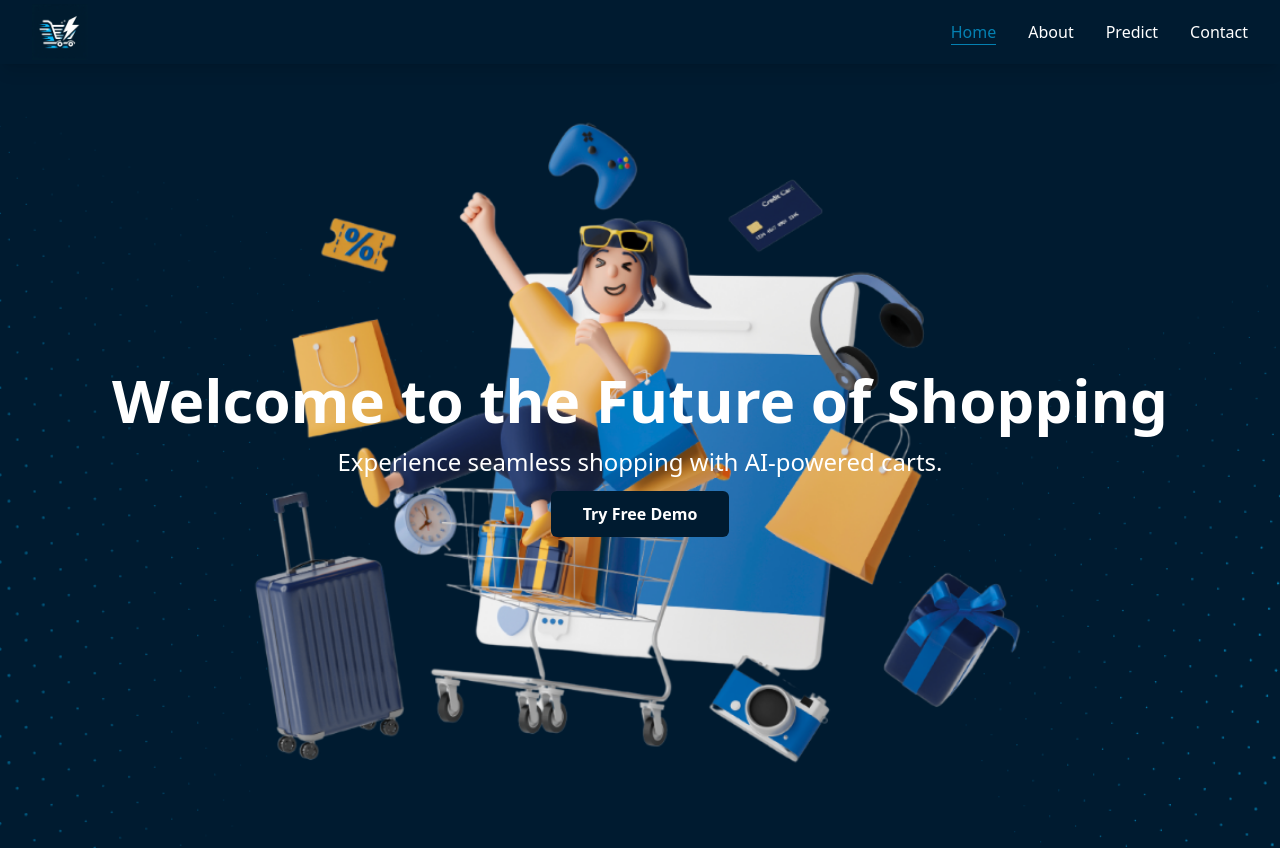
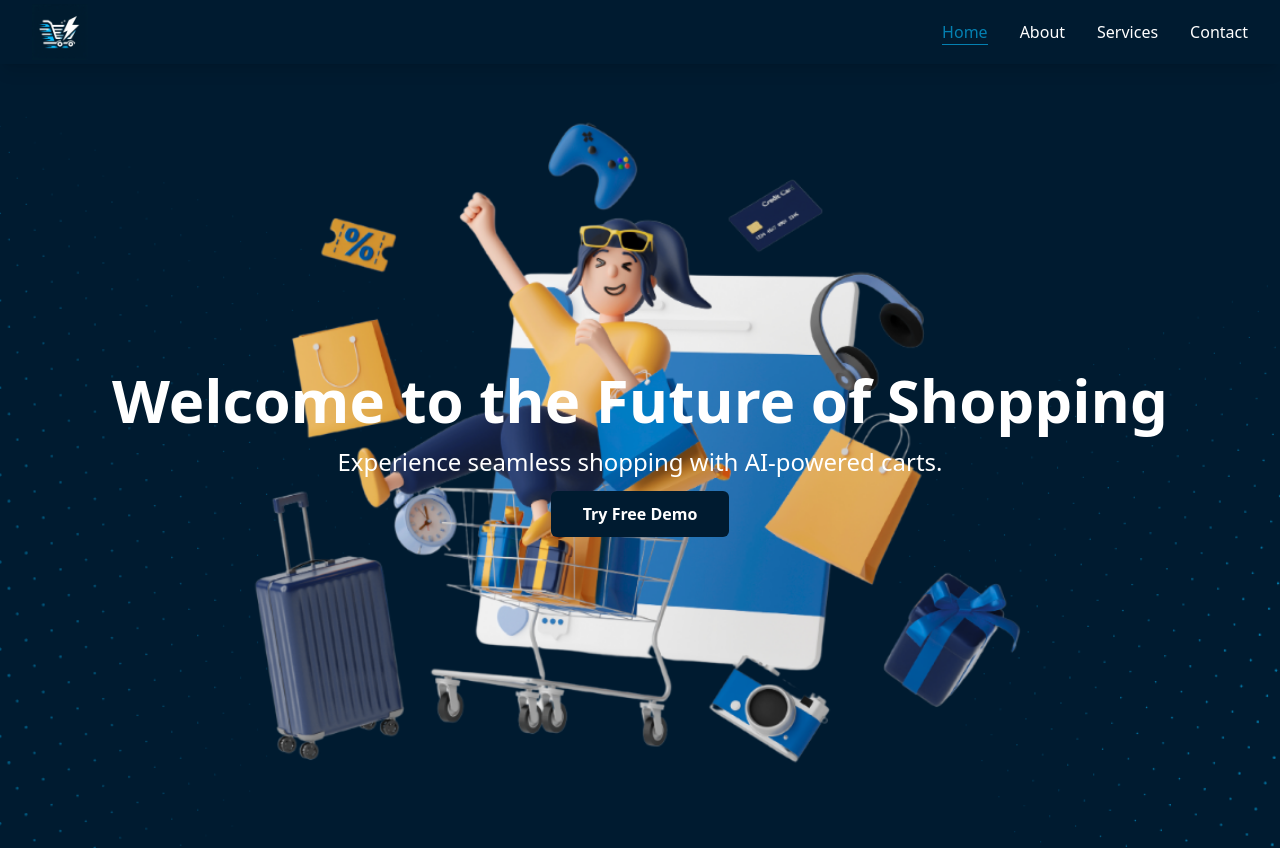
Before and after one commit to Abuhamida/Smart-Shopping-Cart, a Next.js app: page / in a window 1280 px wide. Shown: the top 850 px of the page. Built offline with nearby package versions, Linux system fonts and the light colour scheme.

Commit message:
update navbar

```diff
--- a/src/app/components/Nav.tsx
+++ b/src/app/components/Nav.tsx
@@ -19,8 +19,8 @@ export default function Nav() {
       name: "About",
     },
     {
-      href: "/predict",
-      name: "Predict",
+      href: "/services",
+      name: "Services",
     },
     {
       href: "/contact",
```
